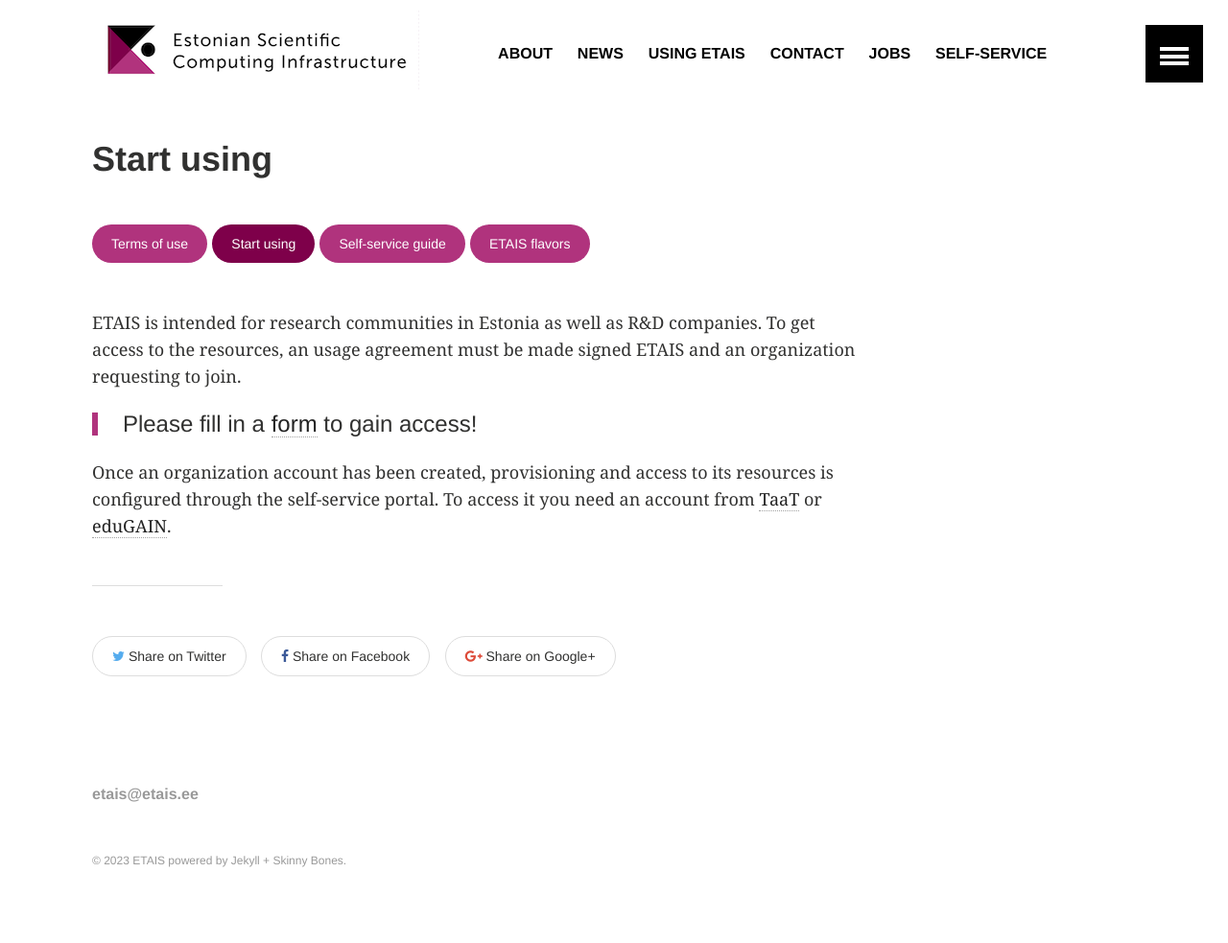
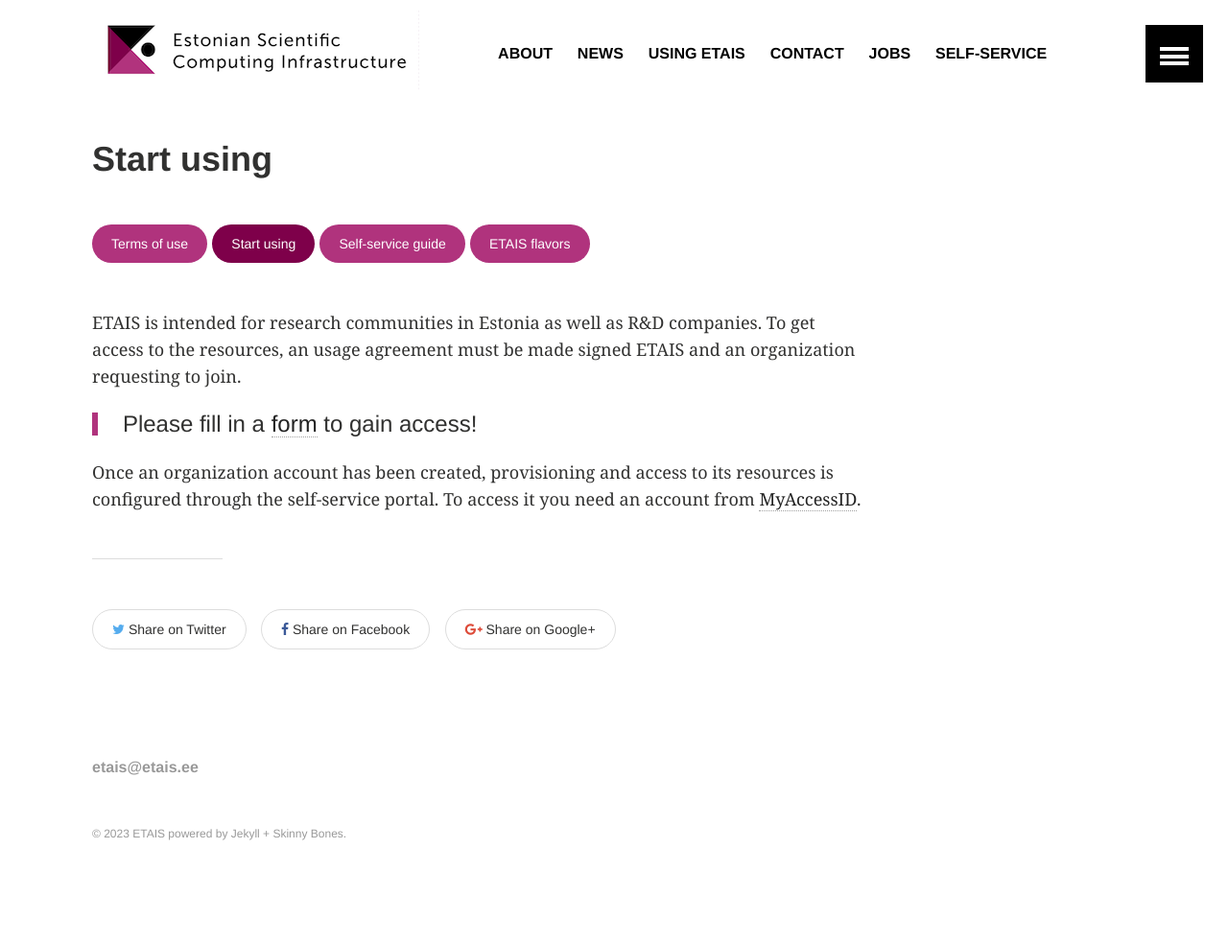
Before and after one commit to etais-ee/etais-web, a Jekyll site: the page built from using/start_using.md, in a window 1280 px wide. Shown: the whole page at 96% size. Built offline with Jekyll 4.4.1, drawn with Linux system fonts in a browser that asks for light colours; after the commit the page ends 955 px from its top, so only the background shows below that.

Commit message:
Update start_using.md

```diff
--- a/using/start_using.md
+++ b/using/start_using.md
@@ -15,5 +15,4 @@ an usage agreement must be made signed ETAIS and an organization requesting to j
 > Please fill in a [form](https://hpc.ut.ee/getting-started/access/HPC-services?requested_service=ETAIS%20Self-Service) to gain access!
 
 Once an organization account has been created, provisioning and access to its resources is configured through
-the self-service portal. To access it you need an account from [TaaT](http://taat.edu.ee/) or
-[eduGAIN](https://www.geant.org/Services/Trust_identity_and_security/eduGAIN).
+the self-service portal. To access it you need an account from [MyAccessID](https://wiki.geant.org/display/MyAccessID/MyAccessID+Home).
```
